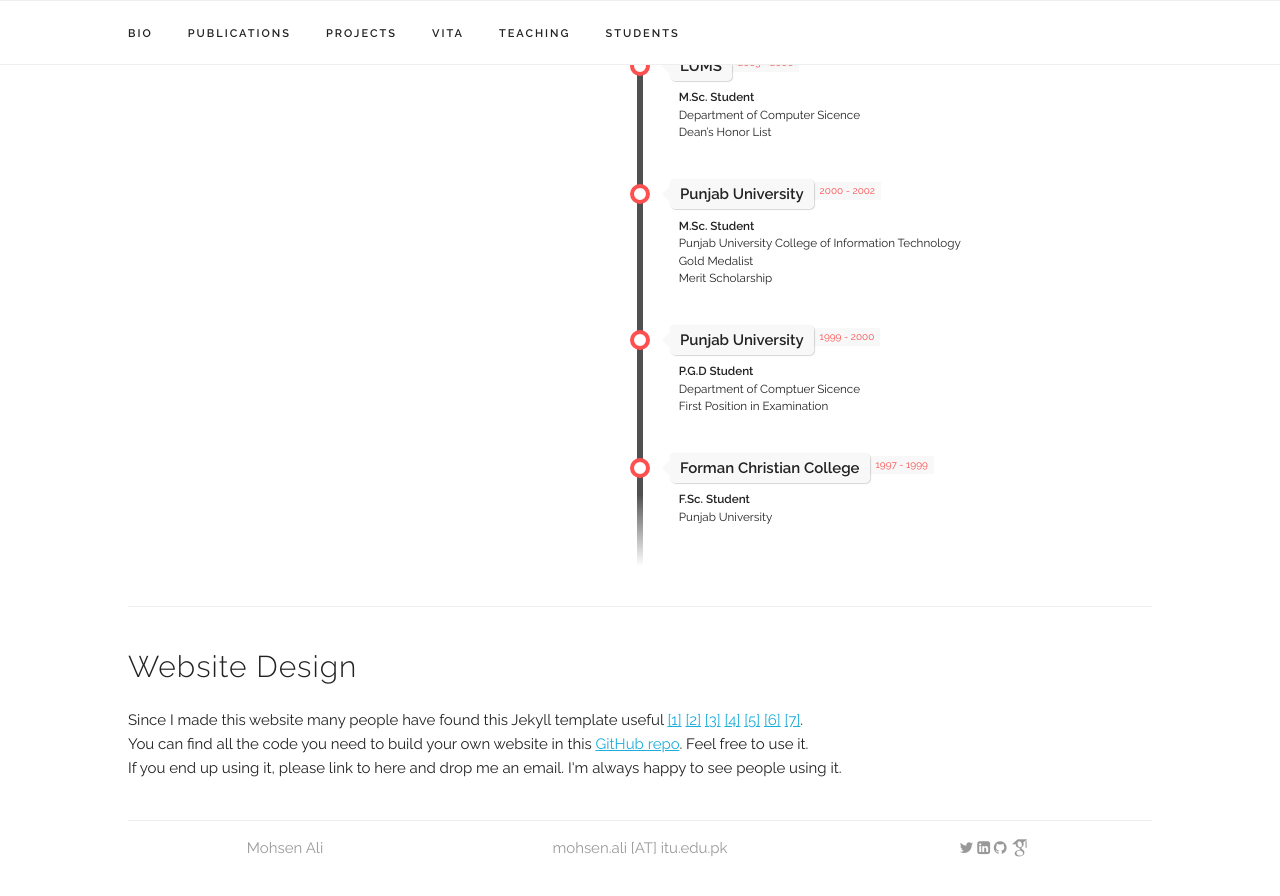
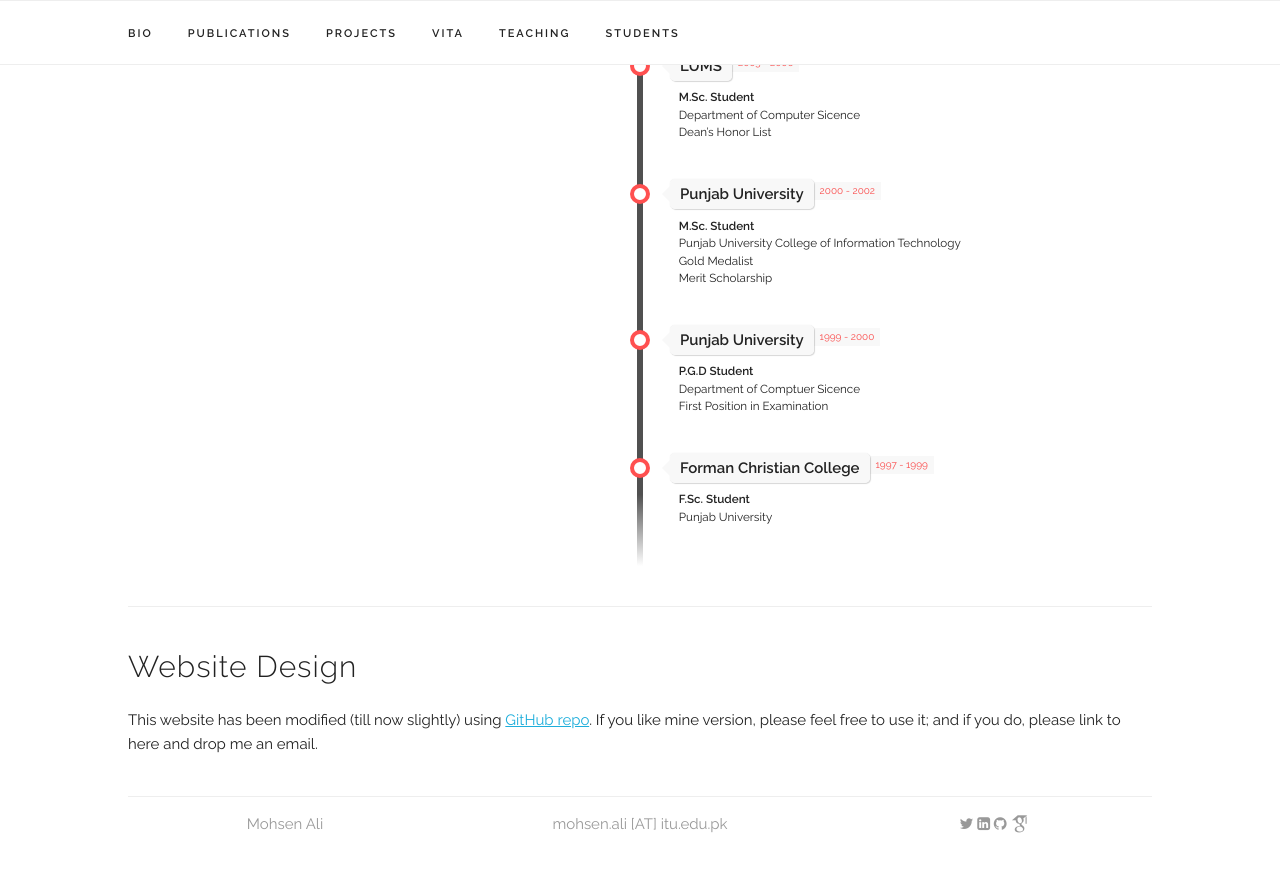
Before and after one commit to mohsenali/mohsenali.github.io, a Jekyll site: the page built from index.html, in a window 1280 px wide and 900 px high, scrolled down 2721 px. Shown: the top 896 px of the window. Built offline with Jekyll 4.4.1, drawn with Linux system fonts in a browser that asks for light colours; some web fonts are replaced.

Commit message:
Update index.html

```diff
--- a/index.html
+++ b/index.html
@@ -315,19 +315,7 @@ title: Personal Webpage
 
 <div class="docs-section" id="template">
     <h4>Website Design</h4>
-    Since I made this website many people have found this Jekyll template useful
-    <a href="https://people.csail.mit.edu/davidam/" target="_blank">[1]</a>
-    <a href="https://thashim.github.io/" target="_blank">[2]</a>
-    <a href="https://pauljwright.github.io/" target="_blank">[3]</a>
-    <a href="https://bayesianbrad.github.io/" target="_blank">[4]</a>
-    <a href="https://ahxt.github.io/" target="_blank">[5]</a>
-    <a href="https://people.csail.mit.edu/chang87/" target="_blank">[6]</a>
-    <a href="https://jiayuzhou.github.io/" target="_blank">[7]</a>.
-    <br/>
+	This website has been modified (till now slightly) using <a href="https://github.com/msaveski/www_personal" target="_blank">GitHub repo</a>.
+	If you like mine version, please feel free to use it; and if you do, please link to here and drop me an email.
 
-    You can find all the code you need to build your own website in this <a href="https://github.com/msaveski/www_personal" target="_blank">GitHub repo</a>.
-    Feel free to use it. <br/>
-
-    If you end up using it, please link to here and drop me an email.
-    I'm always happy to see people using it.
 </div>
```
